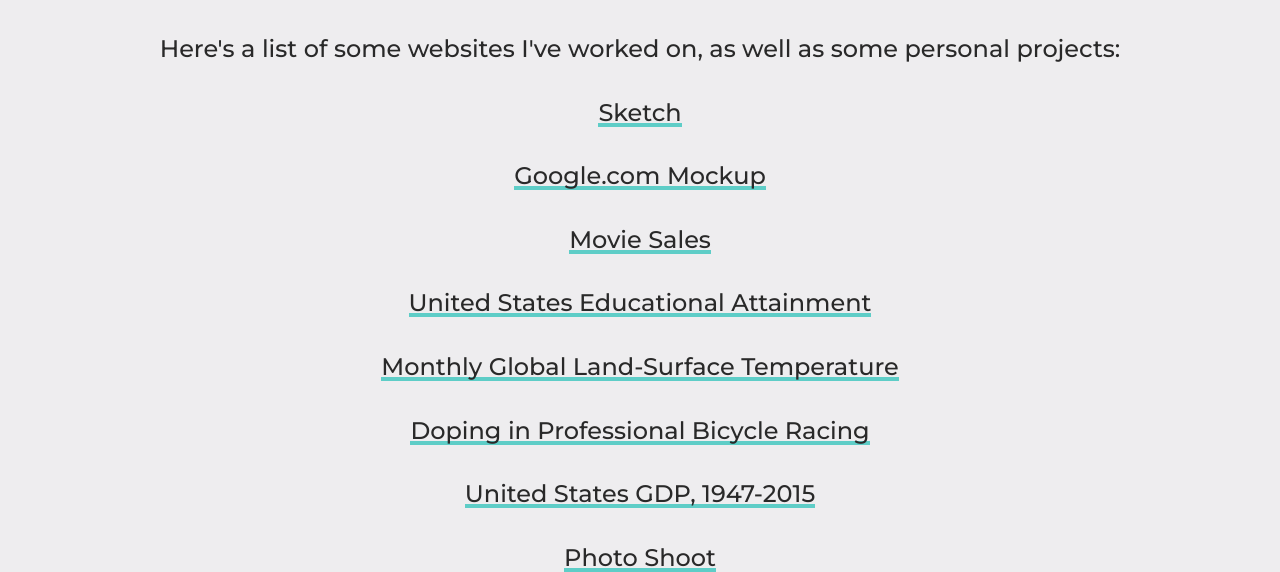
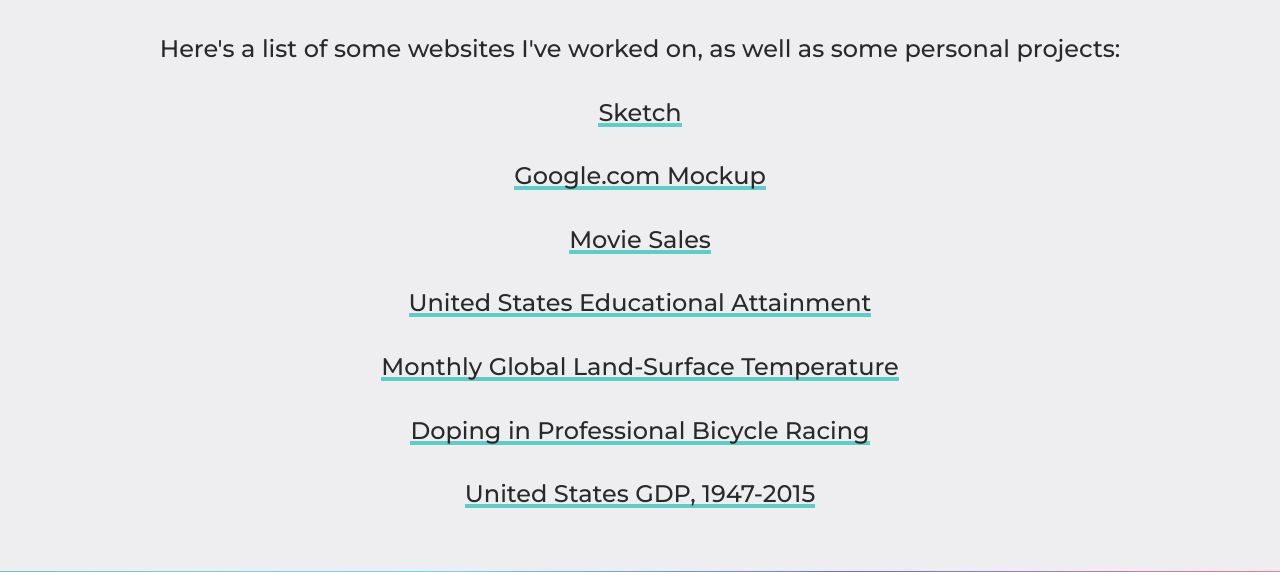
Before and after one commit to cerna-pedro/pedro-cerna, a Gatsby site: page /projects in a window 1280 px wide. Shown: the part 220-792 px from the top of the page. Built offline with nearby package versions, Linux system fonts and the light colour scheme; Gatsby itself is replaced by a stand-in of ours.

Commit message:
Minimized number of projects.

```diff
--- a/src/pages/projects.js
+++ b/src/pages/projects.js
@@ -20,7 +20,7 @@ const Projects = ({ location }) => {
           personal projects:
         </p>
 
-        {[...projects].reverse().map((project, i) => (
+        {[...projects].reverse().filter((project,i)=>i<7).map((project, i) => (
           <p key={i}>
             <ExternalLink
               title={project.name}
```
